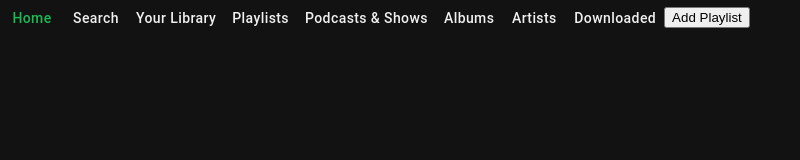
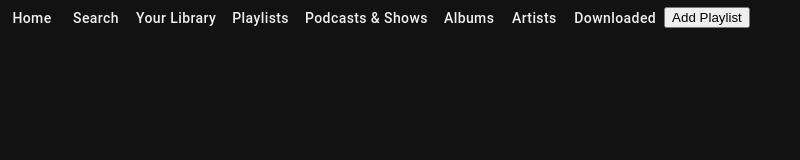
Before and after one commit to raymondshiner/spotify-clone, a React (Vite) app: page / in a window 1280 px wide. Shown: the top 160 px of the page, without its empty margins (0-800 px from the left). Built offline with nearby package versions, Linux system fonts and the light colour scheme.

Commit message:
remove unsued code

```diff
--- a/src/HomePage/HomePage.tsx
+++ b/src/HomePage/HomePage.tsx
@@ -1,14 +1,10 @@
-import { useTheme } from "@emotion/react";
 import { NewPlaylistButton } from "./NewPlaylistButton";
 import { Button } from "@mui/material";
 
 export const HomePage = () => {
-    const theme = useTheme();
-    console.log({ theme });
-
     return (
         <>
-            <Button color="secondary">Home</Button>
+            <Button>Home</Button>
             <Button>Search</Button>
             <Button>Your Library</Button>
             <Button>Playlists</Button>
```
